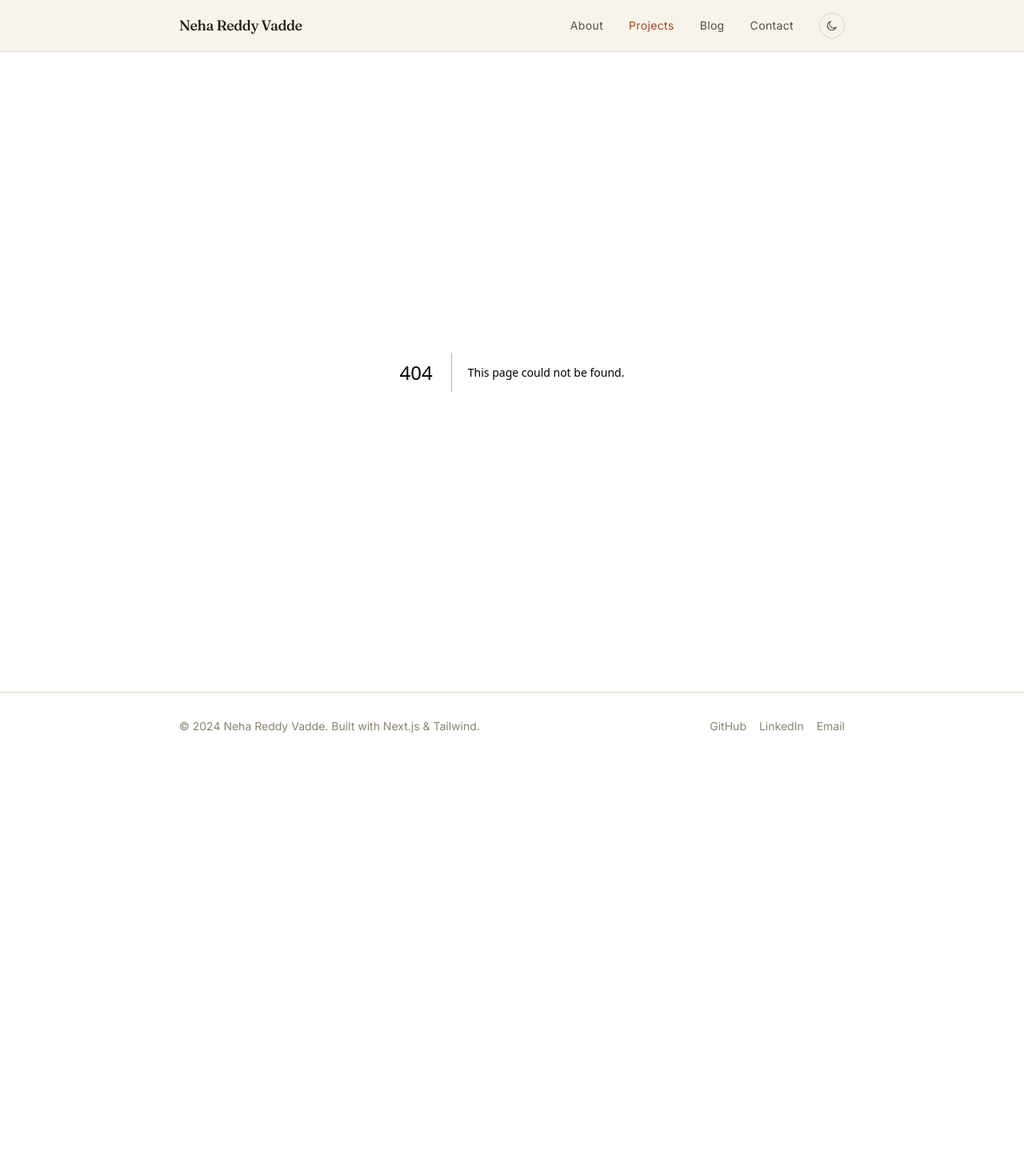
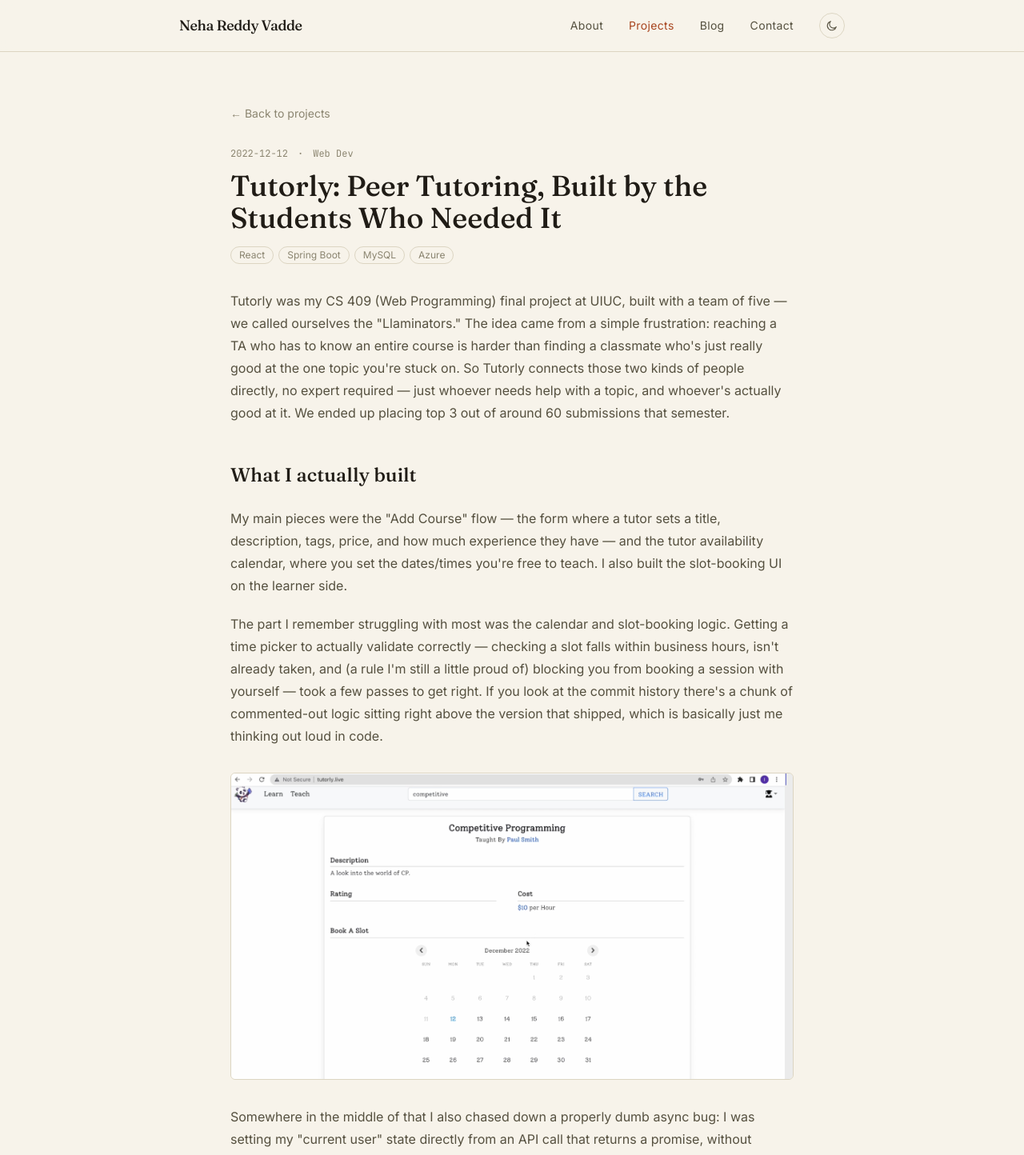
Before and after one commit to NVadde2/portfolio-next, a Next.js app: page /portfolio/projects/tutorly in a window 1280 px wide. Before the commit this address had no page. Shown: the top 1444 px of the page at 80% size. Before the commit the page ends 950 px from the top, so only its background shows below. Built offline with nearby package versions, Linux system fonts and the light colour scheme.

Commit message:
Rewrite Tutorly case study grounded in actual commit history, point code link to GitHub

```diff
--- /dev/null
+++ b/content/projects/tutorly.md
@@ -0,0 +1,44 @@
+---
+title: "Tutorly: Peer Tutoring, Built by the Students Who Needed It"
+tag: "Web Dev"
+date: "2022-12-12"
+description: "A CS 409 final project at UIUC — a platform where students teach each other, built with a team of five."
+---
+
+Tutorly was my CS 409 (Web Programming) final project at UIUC, built with a team of five — we called ourselves the "Llaminators." The idea came from a simple frustration: reaching a TA who has to know an entire course is harder than finding a classmate who's just really good at the one topic you're stuck on. So Tutorly connects those two kinds of people directly, no expert required — just whoever needs help with a topic, and whoever's actually good at it. We ended up placing top 3 out of around 60 submissions that semester.
+
+## What I actually built
+
+My main pieces were the "Add Course" flow — the form where a tutor sets a title, description, tags, price, and how much experience they have — and the tutor availability calendar, where you set the dates/times you're free to teach. I also built the slot-booking UI on the learner side.
+
+The part I remember struggling with most was the calendar and slot-booking logic. Getting a time picker to actually validate correctly — checking a slot falls within business hours, isn't already taken, and (a rule I'm still a little proud of) blocking you from booking a session with yourself — took a few passes to get right. If you look at the commit history there's a chunk of commented-out logic sitting right above the version that shipped, which is basically just me thinking out loud in code.
+
+![Booking screen for a Competitive Programming session, showing the tutor, hourly rate, and an availability calendar](/images/projects/calendar.png)
+
+Somewhere in the middle of that I also chased down a properly dumb async bug: I was setting my "current user" state directly from an API call that returns a promise, without waiting for it to resolve — so the app was silently comparing everything against an unresolved Promise object instead of an actual user ID. Nothing crashed, it just quietly broke every check that depended on knowing who was logged in. A one-line `.then()` fixed it, but it's the kind of async mistake I've been careful about ever since.
+
+Honestly, my favorite part of the project wasn't even the UI — it was sitting down with the backend half of the team to sketch out the ER diagrams and API contracts, then coming back to wire the frontend up to match what we'd designed together. Getting that handoff right was more satisfying than I expected going in.
+
+## How the whole thing works
+
+Every account can both learn and teach — there's a toggle at the top, no separate account types. Sign up with your university and degree, and you get a $100 signup credit so there's zero friction to book your first session. Browse by category (Web Programming, Data Structures, Databases, etc.) or search directly, sort by rating or tutor experience, book a slot, and both people get an automatic confirmation email with the date, time, and each other's contact info. After the session, the learner gets a quick feedback prompt — star rating, "would you recommend this tutor," optional comment.
+
+## Under the hood
+
+Sign-in itself goes through Firebase (Google auth) — but once you're in, the app doesn't carry a session token around. It stores your email in `localStorage` and re-resolves it against the Spring Boot backend on pretty much every page to figure out your real user ID, which is exactly the setup that made the promise bug above so easy to write. The backend leans on Spring Data REST for a lot of the basic reads — endpoints like `findByEmail` or `findByUser_UserId` are auto-generated from repository method names rather than hand-written, which is a neat trick when it fits and a bit opaque when it doesn't.
+
+## Process
+
+Before writing code, we wireframed the whole thing in Balsamiq and ran a heuristic evaluation on it — a structured usability pass looking for places a user would get confused. One deliberate call that came out of that process: browsing courses is a single unified view instead of separate pages per category, specifically to cut down on navigation friction for someone who just wants to scan everything available.
+
+![Balsamiq wireframe of the Learn page, showing category tabs and topic cards grouped underneath](/images/projects/process.png)
+
+## Looking back
+
+A few things I'd do differently if I rebuilt this today. Most actions (adding a course, booking a slot) just call `window.location.reload()` to refresh the page instead of updating state in place — TanStack Query would fix that outright, with proper caching and refetching instead of a blunt reload. The localStorage-email-lookup approach to "who am I" is exactly the kind of thing a Zustand store instead of re-deriving it on every page would have made a non-issue. And once a session is booked, there's no way to cancel or reschedule it — a real gap for a tutoring app, and the first thing I'd build next. I'd also reach for Next.js over Create React App now, if only for how much less deployment ceremony it takes to keep something like this alive past a semester.
+
+## Scope
+
+This was a class project with a hard deadline, so we made calls about what to cut — topic-level rating aggregation was one we explicitly scoped out to keep the semester manageable.
+
+The app isn't live anymore — it was hosted on student-tier infra that didn't outlive the semester — but you can [watch the demo](https://www.youtube.com/watch?v=dr29ZyRU9g0), [watch the heuristic evaluation walkthrough](https://www.youtube.com/watch?v=BZZegt0MwJQ), or check out [the code](https://github.com/NVadde2/tutorly).
--- /dev/null
+++ b/src/app/projects/[slug]/page.tsx
@@ -0,0 +1,69 @@
+import type { Metadata } from "next";
+import Link from "next/link";
+import { notFound } from "next/navigation";
+import { Markdown } from "@/components/markdown";
+import { getProjectContent, getProjectContentSlugs } from "@/lib/project-content";
+import { projects } from "@/data/projects";
+
+export function generateStaticParams() {
+  return getProjectContentSlugs().map((slug) => ({ slug }));
+}
+
+export async function generateMetadata({
+  params,
+}: {
+  params: Promise<{ slug: string }>;
+}): Promise<Metadata> {
+  const { slug } = await params;
+  const post = getProjectContent(slug);
+  return { title: post ? `${post.title} — Neha Reddy Vadde` : "Project not found" };
+}
+
+export default async function ProjectCaseStudyPage({
+  params,
+}: {
+  params: Promise<{ slug: string }>;
+}) {
+  const { slug } = await params;
+  const post = getProjectContent(slug);
+  if (!post) notFound();
+
+  const project = projects.find((p) => p.slug === slug);
+
+  return (
+    <article className="mx-auto max-w-3xl px-6 py-16 sm:px-8">
+      <Link
+        href="/projects"
+        className="mb-8 inline-block text-sm text-ink-faint hover:text-accent"
+      >
+        ← Back to projects
+      </Link>
+
+      <div className="mb-3 flex items-center gap-3 font-mono text-xs text-ink-faint">
+        <span>{post.date}</span>
+        <span>·</span>
+        <span>{post.tag}</span>
+      </div>
+      <h1 className="font-display text-3xl font-medium text-ink sm:text-4xl">
+        {post.title}
+      </h1>
+
+      {project && project.techStack.length > 0 && (
+        <div className="mt-4 flex flex-wrap gap-1.5">
+          {project.techStack.map((tech) => (
+            <span
+              key={tech}
+              className="rounded-full border border-line px-2.5 py-0.5 text-xs text-ink-faint"
+            >
+              {tech}
+            </span>
+          ))}
+        </div>
+      )}
+
+      <div className="mt-8">
+        <Markdown content={post.content} />
+      </div>
+    </article>
+  );
+}
--- a/src/components/markdown.tsx
+++ b/src/components/markdown.tsx
@@ -1,10 +1,25 @@
 import ReactMarkdown from "react-markdown";
 import remarkGfm from "remark-gfm";
+import { withBasePath } from "@/lib/asset-path";
 
 export function Markdown({ content }: { content: string }) {
   return (
     <div className="prose-portfolio prose max-w-none">
-      <ReactMarkdown remarkPlugins={[remarkGfm]}>{content}</ReactMarkdown>
+      <ReactMarkdown
+        remarkPlugins={[remarkGfm]}
+        components={{
+          img: ({ src, alt }) => (
+            // eslint-disable-next-line @next/next/no-img-element
+            <img
+              src={typeof src === "string" ? withBasePath(src) : src}
+              alt={alt ?? ""}
+              className="rounded-md border border-line"
+            />
+          ),
+        }}
+      >
+        {content}
+      </ReactMarkdown>
     </div>
   );
 }
--- a/src/components/project-card.tsx
+++ b/src/components/project-card.tsx
@@ -1,4 +1,5 @@
 import Image from "next/image";
+import Link from "next/link";
 import type { Project } from "@/data/projects";
 import { withBasePath } from "@/lib/asset-path";
 
@@ -56,6 +57,14 @@ export function ProjectCard({ project }: { project: Project }) {
                 Demo
               </a>
             )}
+            {project.hasCaseStudy && (
+              <Link
+                href={`/projects/${project.slug}`}
+                className="text-ink-soft underline decoration-line underline-offset-4 hover:text-accent hover:decoration-accent"
+              >
+                Case study
+              </Link>
+            )}
             {project.deployHref && (
               <a
                 href={project.deployHref}
--- a/src/data/projects.ts
+++ b/src/data/projects.ts
@@ -8,6 +8,7 @@ export interface Project {
   codeHref?: string;
   demoHref?: string;
   deployHref?: string;
+  hasCaseStudy?: boolean;
   image: string;
 }
 
@@ -20,9 +21,9 @@ export const projects: Project[] = [
       "A virtual peer-tutoring platform built for students, by students — streamlined session booking end to end.",
     techStack: ["React", "Spring Boot", "MySQL", "Azure"],
     date: "Dec 2022",
-    codeHref: "https://gitlab.com/cs40916/fp",
+    codeHref: "https://github.com/NVadde2/tutorly",
     demoHref: "https://www.youtube.com/watch?v=dr29ZyRU9g0",
-    deployHref: "https://tutorly.netlify.app/",
+    hasCaseStudy: true,
     image: "/images/projects/tutorly.png",
   },
   {
--- /dev/null
+++ b/src/lib/project-content.ts
@@ -0,0 +1,39 @@
+import fs from "node:fs";
+import path from "node:path";
+import matter from "gray-matter";
+
+export interface ProjectContent {
+  slug: string;
+  title: string;
+  tag: string;
+  date: string;
+  description: string;
+  content: string;
+}
+
+const PROJECTS_DIR = path.join(process.cwd(), "content", "projects");
+
+export function getProjectContentSlugs(): string[] {
+  if (!fs.existsSync(PROJECTS_DIR)) return [];
+  return fs
+    .readdirSync(PROJECTS_DIR)
+    .filter((f) => f.endsWith(".md"))
+    .map((f) => f.replace(/\.md$/, ""));
+}
+
+export function getProjectContent(slug: string): ProjectContent | null {
+  const filePath = path.join(PROJECTS_DIR, `${slug}.md`);
+  if (!fs.existsSync(filePath)) return null;
+
+  const raw = fs.readFileSync(filePath, "utf8");
+  const { data, content } = matter(raw);
+
+  return {
+    slug,
+    title: data.title as string,
+    tag: data.tag as string,
+    date: data.date as string,
+    description: data.description as string,
+    content,
+  };
+}
```
Also changed, not shown: public/images/projects/calendar.png (added), public/images/projects/process.png (added).
